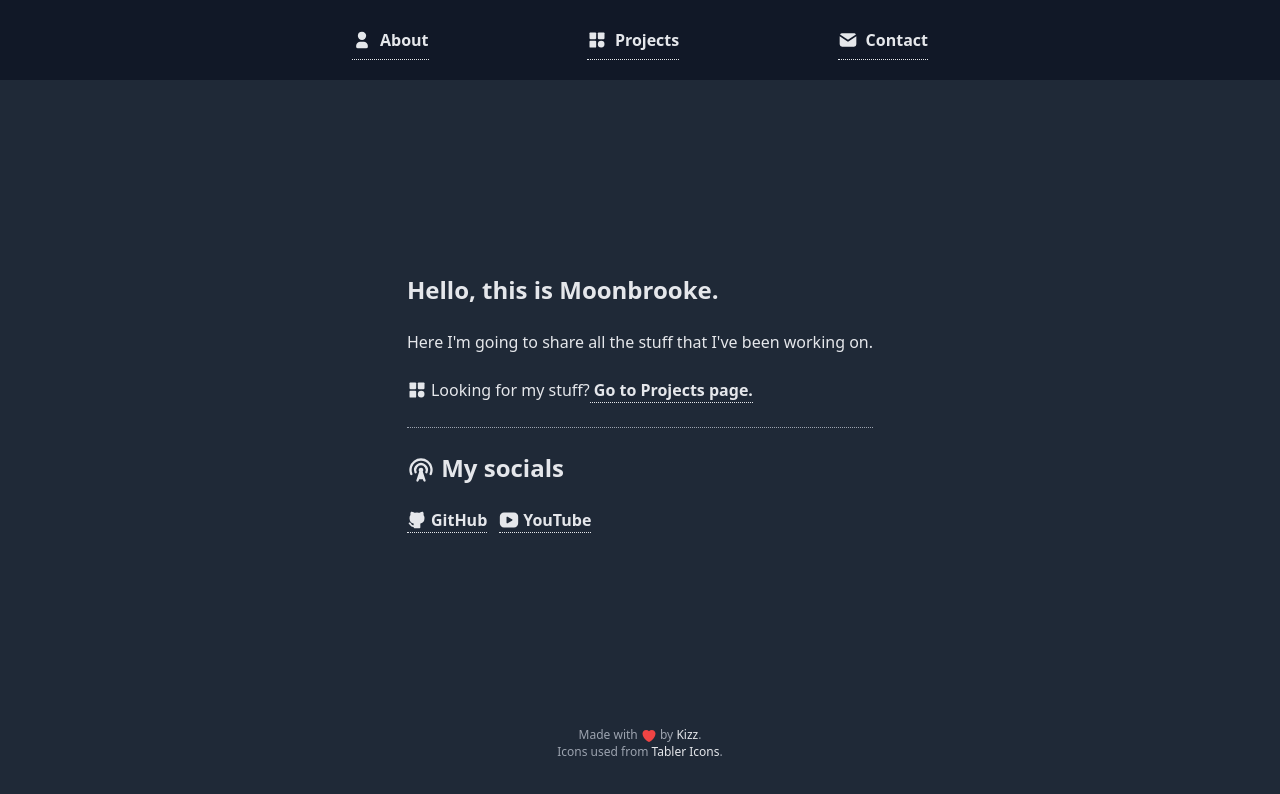
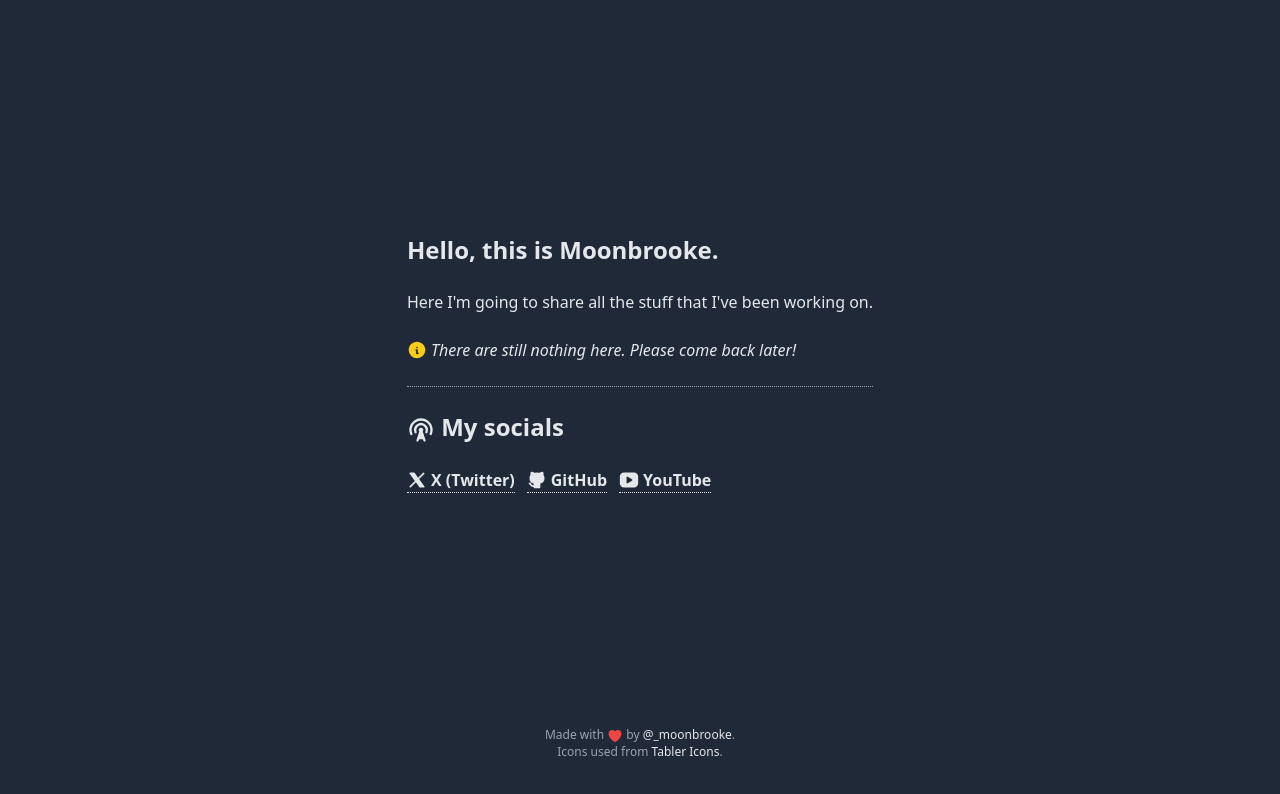
Before and after one commit to moonbrooke/moonbrooke.github.io, a plain HTML site: page index.html in a window 1280 px wide. Drawn offline with Linux system fonts and the light colour scheme.

Commit message:
deleted top nav

```diff
--- a/index.html
+++ b/index.html
@@ -11,65 +11,8 @@
 
 <body class="bg-gray-800 text-gray-200 flex flex-col h-screen justify-between">
 
-    <!-- TOP NAV -->
-    <nav class="bg-gray-900">
-        <div class="flex max-w-xl justify-between h-20 mx-auto">
-            <a href="#"
-                class="flex items-center h-10 border-b border-dotted my-auto hover:text-emerald-400 hover:border-emerald-400 hover:border-solid">
-                <div class="mr-2">
-                    <svg xmlns="http://www.w3.org/2000/svg" width="24" height="24" viewBox="0 0 24 24"
-                        fill="currentColor" class="w-5">
-                        <path stroke="none" d="M0 0h24v24H0z" fill="none" />
-                        <path d="M12 2a5 5 0 1 1 -5 5l.005 -.217a5 5 0 0 1 4.995 -4.783z" />
-                        <path d="M14 14a5 5 0 0 1 5 5v1a2 2 0 0 1 -2 2h-10a2 2 0 0 1 -2 -2v-1a5 5 0 0 1 5 -5h4z" />
-                    </svg>
-                </div>
-                <div class="font-bold">About</div>
-            </a>
-            <a href="/projects.html"
-                class="flex items-center h-10 border-b border-dotted my-auto hover:text-emerald-400 hover:border-emerald-400 hover:border-solid">
-                <div class="mr-2">
-                    <svg xmlns="http://www.w3.org/2000/svg" width="24" height="24" viewBox="0 0 24 24"
-                        fill="currentColor" class="w-5">
-                        <path stroke="none" d="M0 0h24v24H0z" fill="none" />
-                        <path d="M10 3h-6a1 1 0 0 0 -1 1v6a1 1 0 0 0 1 1h6a1 1 0 0 0 1 -1v-6a1 1 0 0 0 -1 -1z" />
-                        <path d="M20 3h-6a1 1 0 0 0 -1 1v6a1 1 0 0 0 1 1h6a1 1 0 0 0 1 -1v-6a1 1 0 0 0 -1 -1z" />
-                        <path d="M10 13h-6a1 1 0 0 0 -1 1v6a1 1 0 0 0 1 1h6a1 1 0 0 0 1 -1v-6a1 1 0 0 0 -1 -1z" />
-                        <path d="M17 13a4 4 0 1 1 -3.995 4.2l-.005 -.2l.005 -.2a4 4 0 0 1 3.995 -3.8z" />
-                    </svg>
-
-                </div>
-                <div class="font-bold">Projects</div>
-            </a>
-            <!-- <a href="/donate.html"
-                class="flex items-center h-10 border-b border-dotted my-auto hover:text-emerald-400 hover:border-emerald-400 hover:border-solid">
-                <div class="mr-2">
-                    <svg xmlns="http://www.w3.org/2000/svg" viewBox="0 0 24 24" fill="currentColor" class="w-5">
-                        <path
-                            d="M9.375 3a1.875 1.875 0 0 0 0 3.75h1.875v4.5H3.375A1.875 1.875 0 0 1 1.5 9.375v-.75c0-1.036.84-1.875 1.875-1.875h3.193A3.375 3.375 0 0 1 12 2.753a3.375 3.375 0 0 1 5.432 3.997h3.943c1.035 0 1.875.84 1.875 1.875v.75c0 1.036-.84 1.875-1.875 1.875H12.75v-4.5h1.875a1.875 1.875 0 1 0-1.875-1.875V6.75h-1.5V4.875C11.25 3.839 10.41 3 9.375 3ZM11.25 12.75H3v6.75a2.25 2.25 0 0 0 2.25 2.25h6v-9ZM12.75 12.75v9h6.75a2.25 2.25 0 0 0 2.25-2.25v-6.75h-9Z" />
-                    </svg>
-                </div>
-                <div class="font-bold">Donate</div>
-            </a> -->
-            <a href="/contact.html"
-                class="flex items-center h-10 border-b border-dotted my-auto hover:text-emerald-400 hover:border-emerald-400 hover:border-solid">
-                <div class="mr-2">
-                    <svg xmlns="http://www.w3.org/2000/svg" width="24" height="24" viewBox="0 0 24 24"
-                        fill="currentColor" class="w-5">
-                        <path stroke="none" d="M0 0h24v24H0z" fill="none" />
-                        <path
-                            d="M22 7.535v9.465a3 3 0 0 1 -2.824 2.995l-.176 .005h-14a3 3 0 0 1 -2.995 -2.824l-.005 -.176v-9.465l9.445 6.297l.116 .066a1 1 0 0 0 .878 0l.116 -.066l9.445 -6.297z" />
-                        <path
-                            d="M19 4c1.08 0 2.027 .57 2.555 1.427l-9.555 6.37l-9.555 -6.37a2.999 2.999 0 0 1 2.354 -1.42l.201 -.007h14z" />
-                    </svg>
-                </div>
-                <div class="font-bold">Contact</div>
-            </a>
-        </div>
-    </nav>
-
     <!-- CONTENT -->
-    <main class="max-w-xl mx-auto my-auto space-y-6">
+    <main class="mx-auto my-auto space-y-6">
         <div class="text-2xl font-bold">
             Hello, this is Moonbrooke.
         </div>
@@ -77,17 +20,16 @@
             Here I'm going to share all the stuff that I've been working on.
         </div>
         <div class="flex">
-            <svg xmlns="http://www.w3.org/2000/svg" width="24" height="24" viewBox="0 0 24 24" fill="currentColor"
-                class="w-5 mr-1">
+            <svg xmlns="http://www.w3.org/2000/svg" viewBox="0 0 24 24" fill="currentColor"
+                class="w-5 mr-1 text-yellow-400">
                 <path stroke="none" d="M0 0h24v24H0z" fill="none" />
-                <path d="M10 3h-6a1 1 0 0 0 -1 1v6a1 1 0 0 0 1 1h6a1 1 0 0 0 1 -1v-6a1 1 0 0 0 -1 -1z" />
-                <path d="M20 3h-6a1 1 0 0 0 -1 1v6a1 1 0 0 0 1 1h6a1 1 0 0 0 1 -1v-6a1 1 0 0 0 -1 -1z" />
-                <path d="M10 13h-6a1 1 0 0 0 -1 1v6a1 1 0 0 0 1 1h6a1 1 0 0 0 1 -1v-6a1 1 0 0 0 -1 -1z" />
-                <path d="M17 13a4 4 0 1 1 -3.995 4.2l-.005 -.2l.005 -.2a4 4 0 0 1 3.995 -3.8z" />
-            </svg> Looking for my stuff?
-            <div class="border-b border-dotted hover:border-emerald-400 hover:text-emerald-400">
+                <path
+                    d="M12 2c5.523 0 10 4.477 10 10a10 10 0 0 1 -19.995 .324l-.005 -.324l.004 -.28c.148 -5.393 4.566 -9.72 9.996 -9.72zm0 9h-1l-.117 .007a1 1 0 0 0 0 1.986l.117 .007v3l.007 .117a1 1 0 0 0 .876 .876l.117 .007h1l.117 -.007a1 1 0 0 0 .876 -.876l.007 -.117l-.007 -.117a1 1 0 0 0 -.764 -.857l-.112 -.02l-.117 -.006v-3l-.007 -.117a1 1 0 0 0 -.876 -.876l-.117 -.007zm.01 -3l-.127 .007a1 1 0 0 0 0 1.986l.117 .007l.127 -.007a1 1 0 0 0 0 -1.986l-.117 -.007z" />
+            </svg>
+            <span class="italic">There are still nothing here. Please come back later!</span>
+            <!-- <div class="border-b border-dotted hover:border-emerald-400 hover:text-emerald-400">
                 <a href="/projects.html" class="ml-1 font-bold">Go to Projects page.</a>
-            </div>
+            </div> -->
         </div>
         <hr class="border-dotted border-gray-400">
         <div class="text-2xl font-bold">
@@ -103,6 +45,15 @@
             My socials
         </div>
         <div class="flex">
+            <a href="https://x.com/_moonbrooke"
+                class="flex mr-3 font-bold border-b border-dotted hover:text-emerald-400 hover:border-solid hover:border-emerald-400">
+                <svg xmlns="http://www.w3.org/2000/svg" viewBox="0 0 24 24" fill="currentColor" class="w-5 mr-1">
+                    <path stroke="none" d="M0 0h24v24H0z" fill="none" />
+                    <path
+                        d="M8.267 3a1 1 0 0 1 .73 .317l.076 .092l4.274 5.828l5.946 -5.944a1 1 0 0 1 1.497 1.32l-.083 .094l-6.163 6.162l6.262 8.54a1 1 0 0 1 -.697 1.585l-.109 .006h-4.267a1 1 0 0 1 -.73 -.317l-.076 -.092l-4.276 -5.829l-5.944 5.945a1 1 0 0 1 -1.497 -1.32l.083 -.094l6.161 -6.163l-6.26 -8.539a1 1 0 0 1 .697 -1.585l.109 -.006h4.267z" />
+                </svg>
+                X (Twitter)
+            </a>
             <a href="https://github.com/moonbrooke"
                 class="flex mr-3 font-bold border-b border-dotted hover:text-emerald-400 hover:border-solid hover:border-emerald-400">
                 <svg xmlns="http://www.w3.org/2000/svg" viewBox="0 0 24 24" fill="currentColor" class="w-5 mr-1">
@@ -134,7 +85,7 @@
                     <path
                         d="m11.645 20.91-.007-.003-.022-.012a15.247 15.247 0 0 1-.383-.218 25.18 25.18 0 0 1-4.244-3.17C4.688 15.36 2.25 12.174 2.25 8.25 2.25 5.322 4.714 3 7.688 3A5.5 5.5 0 0 1 12 5.052 5.5 5.5 0 0 1 16.313 3c2.973 0 5.437 2.322 5.437 5.25 0 3.925-2.438 7.111-4.739 9.256a25.175 25.175 0 0 1-4.244 3.17 15.247 15.247 0 0 1-.383.219l-.022.012-.007.004-.003.001a.752.752 0 0 1-.704 0l-.003-.001Z" />
                 </svg></span>
-            by <a class="text-gray-200 hover:text-emerald-400" href="https://www.youtube.com/@kizz1337">Kizz</a>.
+            by <a class="text-gray-200 hover:text-emerald-400" href="https://x.com/_moonbrooke">@_moonbrooke</a>.
         </div>
         <div>
             Icons used from <a class="text-gray-200 hover:text-emerald-400" href="https://tabler.io/icons">Tabler
```
Also changed, not shown: assets/css/style.css.
